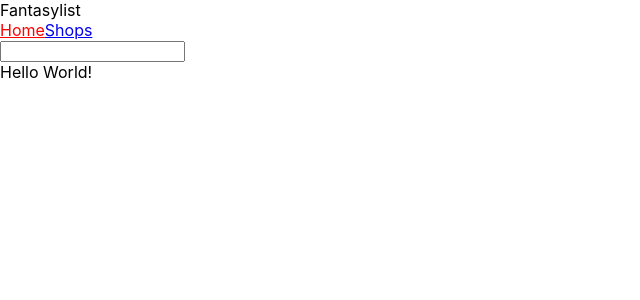
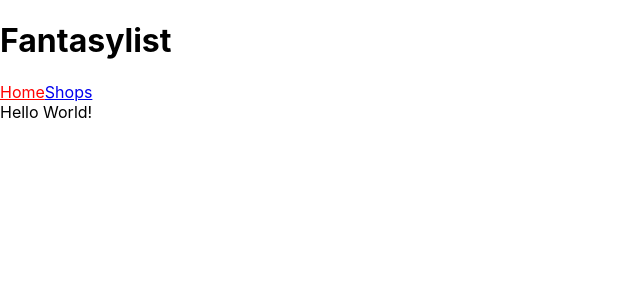
Before and after one commit to Arockne/fantasy-market-client, a React (Create React App) app: page / in a window 1280 px wide. Shown: the top 300 px of the page, without its empty margins (0-640 px from the left). Built offline with nearby package versions, Linux system fonts and the light colour scheme.

Commit message:
Move Navbar to Header remove Search component from App

```diff
--- a/src/components/App.js
+++ b/src/components/App.js
@@ -1,8 +1,6 @@
 import React from 'react'
 import { Routes, Route } from 'react-router-dom'
 import Header from './Header'
-import Navbar from './Navbar'
-import Search from './Search'
 import Shops from './Shops'
 import Items from './Items'
 
@@ -10,8 +8,6 @@ function App() {
   return (
     <div className='app'>
       <Header />
-      <Navbar />
-      <Search />
       <Routes>
         <Route
           path='/'
--- a/src/components/Header.js
+++ b/src/components/Header.js
@@ -1,8 +1,12 @@
 import React from 'react'
+import Navbar from './Navbar'
 
 function Header() {
   return (
-    <header>Fantasylist</header>
+    <header>
+      <h1>Fantasylist</h1>
+      <Navbar />
+    </header>
   )
 }
 
```
